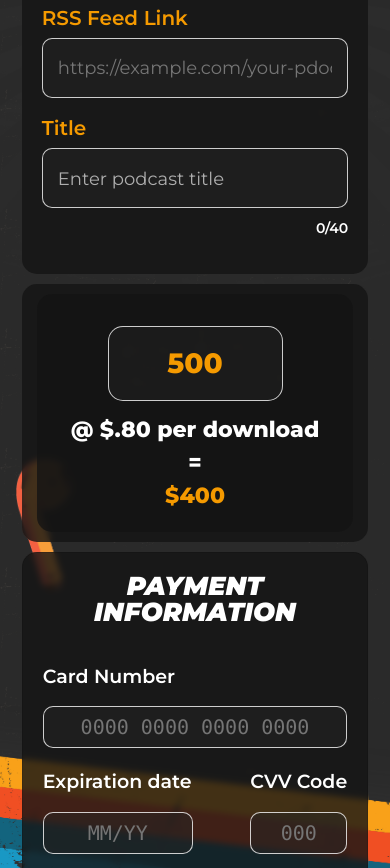
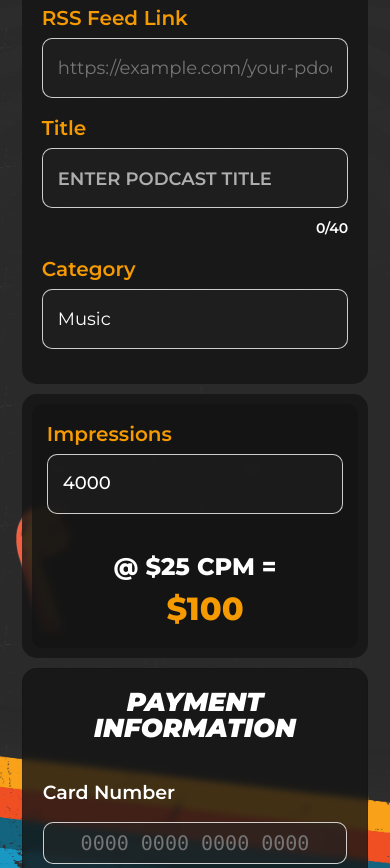
Before and after one commit to snjamsen/omni-studio, a website: page index.html in a window 390 px wide. Shown: the part 770-1638 px from the top of the page. Drawn offline with Linux system fonts and the light colour scheme.

Commit message:
finish impressions secstion

```diff
--- a/assets/js/main.js
+++ b/assets/js/main.js
@@ -90,18 +90,15 @@ function updateThumbnail(dropZoneElement, file) {
 }
 
 // Boost calculate
-let boostResult = document.querySelector(".boost__counter--sum");
+const select = document.getElementById('impressions');
+let boostResult = document.querySelector(".boost__impressions--sum");
 let boostSum = document.querySelector(".boost-sum");
-let boostValue;
 
-function boostInput(boost) {
-  boostValue = +boost.value;
-  boost = "$" + Math.floor(+boost.value * 0.8);
+select.addEventListener('change', function boostInput(boost) {
+  boost = '$' + (select.options[select.selectedIndex].value / 40);
   boostResult.innerHTML = boost;
   boostSum.innerHTML = boost;
-
-  console.log(boostValue);
-}
+});
 
 // Input title
 let titleLenght = document.querySelector(".title-form__input-title--display");
--- a/assets/styles/main.css
+++ b/assets/styles/main.css
@@ -201,7 +201,8 @@ header .header {
     }
 }
 
-.title-form label {
+.title-form label,
+.boost__impressions label {
     font-size: 28px;
     display: inline-block;
 
@@ -210,21 +211,24 @@ header .header {
 
 @media screen and (max-width: 920px) {
     .title-form label,
-    .title-form h4 {
+    .title-form h4,
+    .boost__impressions label {
         font-size: 24px;
     }
 }
 
 @media screen and (max-width: 740px) {
     .title-form label,
-    .title-form h4 {
+    .title-form h4,
+    .boost__impressions label {
         font-size: 22px;
     }
 }
 
 @media screen and (max-width: 500px) {
     .title-form label,
-    .title-form h4 {
+    .title-form h4,
+    .boost__impressions label {
         font-size: 20px;
     }
 }
@@ -335,6 +339,12 @@ header .header {
     }
 }
 
+.title-form-text textarea.title-form__input-title,
+.title-form-text textarea.title-form__input-title::placeholder {
+    font-weight: 600;
+    text-transform: uppercase;
+}
+
 .title-form-text div {
     display: flex;
     flex-wrap: nowrap;
@@ -347,6 +357,12 @@ header .header {
     .title-form-text div {
         flex-wrap: wrap;
     }
+}
+
+.title-form-category select {
+    -moz-appearance: none;
+    -webkit-appearance: none;
+    appearance: none;
 }
 
 /* File input */
@@ -513,116 +529,172 @@ span.drop-zone__file-name::after {
 /* Boost counter */
 
 .boost {
-    padding: 20px 30px !important;
+    padding: 13px !important;
+}
+
+@media screen and (max-width: 720px) {
+    .boost {
+        padding: 10px !important;
+    }
+}
+
+.boost__container {
+    display: flex;
+    align-items: center;
+
+    border-radius: 10px;
+    background-color: var(--transparent-gray);
+
+    padding: 20px 20px 35px;
+}
+
+@media screen and (max-width: 880px) {
+    .boost__container {
+        padding: 15px;
+    }
+}
+
+.boost__impressions {
+    display: flex;
+    flex-wrap: nowrap;
+    align-items: center;
+    gap: 15px;
+
+    width: 100%;
+}
+
+@media screen and (max-width: 880px) {
+    .boost__impressions {
+        flex-wrap: wrap;
+        justify-content: center;
+    }
+}
+
+.boost__impressions--select {
+    width: 60%;
+}
+
+@media screen and (max-width: 880px) {
+    .boost__impressions--select {
+        width: 100%;
+    }
+}
+
+.boost__impressions label {
+    display: flex;
+    justify-self: flex-start;
+}
+
+.boost__impressions--select select {
+    -moz-appearance: none;
+    -webkit-appearance: none;
+    appearance: none;
+
+    color: var(--white);
+    font-size: 20px;
+    font-weight: 500;
+    border: 1px solid var(--input-border);
+    border-radius: 10px;
+    background-color: var(--input-gray);
+
+    width: 100%;
+    min-width: 250px;
+    height: 60px;
+    padding: 0 25px;
+
+    position: relative;
 }
 
 @media screen and (max-width: 920px) {
-    .boost {
-        padding: 15px 20px !important;
-    }
-}
-
-@media screen and (max-width: 760px) {
-    .boost {
-        padding: 15px 25px !important;
-    }
-}
-
-@media screen and (max-width: 500px) {
-    .boost {
-        padding: 10px 15px !important;
-    }
-}
-
-.boost__container {
-    border-radius: 15px;
-    background-color: var(--transparent-gray);
-    display: flex;
-    flex-direction: column;
-    padding: 30px;
+    .boost__impressions--select select {
+        padding: 0 20px;
+    }
 }
 
 @media screen and (max-width: 720px) {
-    .boost__container {
-        padding: 20px 30px;
-    }
-}
-
-.boost input {
-    color: var(--orange);
-    font-size: 32px;
+    .boost__impressions--select select {
+        font-size: 18px;
+
+        padding: 0 15px;
+    }
+}
+
+.boost__impressions--select select::before {
+    position: absolute;
+    display: block;
+    content: '';
+    background-image: url(../images/down-arrow.svg);
+    background-repeat: no-repeat;
+    background-size: cover;
+
+    top: 40%;
+    right: 20px;
+
+    width: 22px;
+    height: 22px;
+}
+
+@media screen and (min-width: 1020px) {
+    .boost__impressions--select select::before {
+        cursor: pointer;
+        position: absolute;
+        content: '';
+        background-image: url(../images/down-arrow.svg);
+        background-repeat: no-repeat;
+        background-size: cover;
+
+        top: 22px;
+        right: 22px;
+
+        width: 22px;
+        height: 22px;
+    }
+}
+
+.boost__impressions .boost__impressions--inf {
+    align-self: flex-end;
+
+    font-size: 24px;
     font-weight: 800;
     text-align: center;
-    border: 1px solid var(--input-border);
-    border-radius: 15px;
-    background-color: var(--input-gray);
-    width: 200px;
-    height: 85px;
-    padding: 0 25px;
-    margin: 5px 20px;
-}
-
-@media screen and (max-width: 920px) {
-    .boost input {
-        font-size: 28px;
-        width: 175px;
-        height: 75px;
-    }
-}
-
-.boost__counter {
-    display: grid;
-    grid-template-columns: 1fr 2fr;
-    align-items: center;
-    text-align: center;
-    gap: 15px;
-    margin: 10px auto;
-}
-
-@media screen and (max-width: 720px) {
-    .boost__counter {
-        grid-template-columns: 1fr;
-        grid-template-rows: 1fr 1fr;
-        gap: 0;
-        margin: 0;
-    }
-}
-
-.boost__counter input {
-    justify-self: flex-end;
-}
-
-@media screen and (max-width: 720px) {
-    .boost__counter input {
-        justify-self: center;
-    }
-}
-
-.boost__counter span {
-    font-size: 26px;
-    font-weight: 800;
-}
-
-@media screen and (max-width: 920px) {
-    .boost__counter span {
-        font-size: 22px;
-    }
-}
-
-@media screen and (max-width: 720px) {
-    .boost__counter span {
-        justify-self: center;
-        text-align: center;
-    }
-}
-
-.boost__counter--sum br {
-    display: none;
-}
-
-@media screen and (max-width: 720px) {
-    .boost__counter--sum br {
-        display: inline;
+
+    width: 40%;
+    min-height: 60px;
+}
+
+@media screen and (max-width: 880px) {
+    .boost__impressions .boost__impressions--inf {
+        width: 100%;
+        margin-top: 20px;
+    }
+}
+
+.boost__impressions .boost__impressions--sum {
+    padding-left: 20px;
+    font-size: 38px;
+}
+
+@media screen and (max-width: 880px) {
+    .boost__impressions .boost__impressions--sum {
+        display: flex;
+        justify-content: center;
+        font-size: 36px;
+    }
+}
+
+@media screen and (max-width: 500px) {
+    .boost__impressions .boost__impressions--sum {
+        font-size: 32px;
+    }
+}
+
+.boost__impressions--sum br {
+    display: inline;
+}
+
+@media screen and (min-width: 720px) {
+    .boost__impressions--sum br {
+        display: none;
     }
 }
 
--- a/index.html
+++ b/index.html
@@ -35,7 +35,7 @@
     <link rel="shortcut icon" href="./assets/images/favicon.png" type="image/png">
     <link rel="stylesheet" type="text/css" href="./assets/styles/styles.css"/>
     <link rel="preload" as="image" href="./assets/images/rainbow.png"/>
-    <link rel="preload" as="image" href="./assets/images/gifs/computer.gif"/>
+    <link rel="preload" as="image" crossorigin="anonymous" href="./assets/images/gifs/computer.gif"/>
     <script src="https://www.google.com/recaptcha/api.js" async defer></script>
 </head>
 <body>
@@ -86,15 +86,45 @@
                         <span class="title-form__input-title--display">0/40</span>
                     </div>
                 </div>
+                <div class="title-form-category">
+                    <label for="category" class="orange-text">Category</label>
+                    <select name="category" id="category" required>
+                        <option value="music" hidden>Music</option>
+                        <option value="arts">Arts</option>
+                        <option value="business">Business</option>
+                        <option value="comedy">Comedy</option>
+                        <option value="education">Education</option>
+                        <option value="fiction">Fiction</option>
+                        <option value="goverment">Goverment</option>
+                        <option value="history">History</option>
+                        <option value="kids & family">Kids & Family</option>
+                        <option value="leisure">Leisure</option>
+                        <option value="music">Music</option>
+                        <option value="news">News</option>
+                        <option value="religion&spirituality">Religion & Spirituality</option>
+                        <option value="science">Science</option>
+                        <option value="society & culture">Society & Culture</option>
+                        <option value="sports">Sports</option>
+                        <option value="technology">Technology</option>
+                        <option value="true crime">True Crime</option>
+                        <option value="tv & film">TV & Film</option>
+                    </select>
+                </div>
             </div>
             <div class="boost">
                 <div class="boost__container">
-                    <div class="boost__counter">
-                        <input class="boost__counter--input" type="number" value="500" onkeyup="boostInput(this)" min="300" required>
-                        <span>@ $.80 per download =
-                            <span class="boost__counter--sum orange-text">
-                                <br/>$400
-                            </span>
+                    <div class="boost__impressions">
+                        <div class="boost__impressions--select">
+                            <label for="impressions" class="orange-text">Impressions</label>
+                            <select name="impressions" id="impressions" required>
+                                <option value="4000" selected>4000</option>
+                                <option value="6000">6000</option>
+                                <option value="8000">8000</option>
+                                <option value="10000">10000</option>
+                            </select>
+                        </div>
+                        <span class="boost__impressions--inf">@ $25 CPM =
+                            <span class="boost__impressions--sum orange-text"> $100</span>
                         </span>
                     </div>
                 </div>
```
